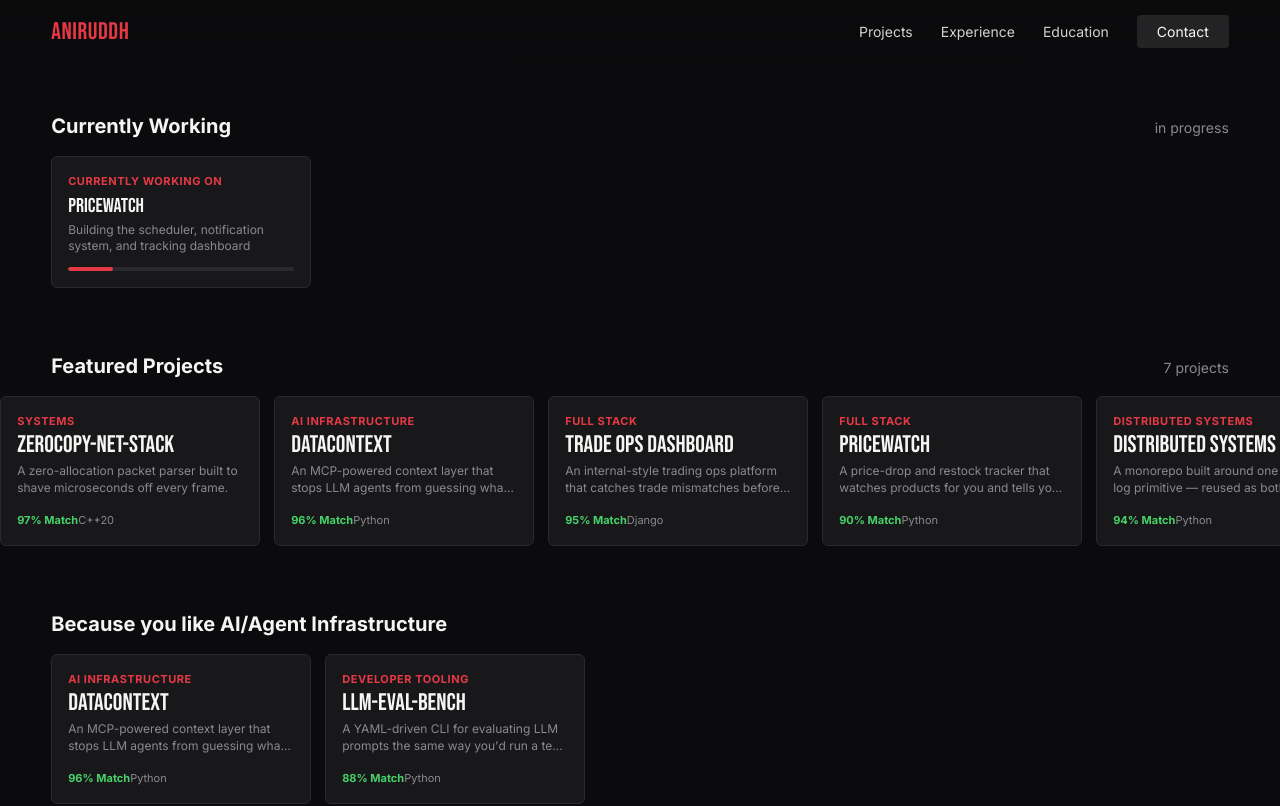
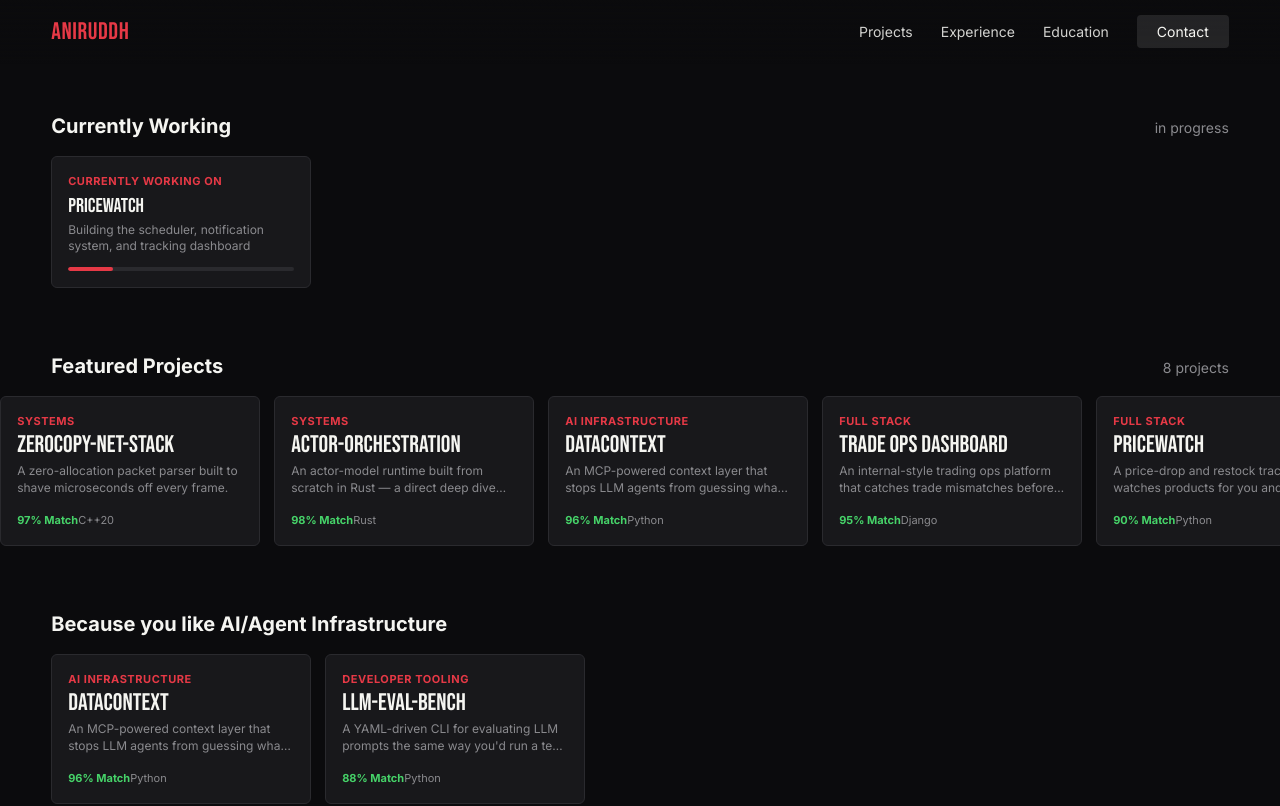
Before and after one commit to Aniruddhchilla2407/AniruddhChilla, a React (Vite) app: page /projects in a window 1280 px wide. Shown: the top 806 px of the page. Built offline with nearby package versions, Linux system fonts and the light colour scheme.

Commit message:
Actor-orchestration added

```diff
--- a/src/data.jsx
+++ b/src/data.jsx
@@ -31,6 +31,24 @@ export const PROJECTS = [
     ],
     stat: { value: "7.27M", label: "packets/sec" },
     github: "https://github.com/Aniruddhchilla2407/zerocopy-net-stack",
+  },
+    {
+    id: "pegboard-lite",
+    title: "Actor-orchestration",
+    category: "Systems",
+    stack: ["Rust", "Tokio", "Actor Model"],
+    match: 98,
+    logline: "An actor-model runtime built from scratch in Rust — a direct deep dive into the pattern behind Rivet's Pegboard.",
+    synopsis:
+      "A from-scratch actor orchestration runtime in Rust, built as a self-directed deep dive into the actor-supervisor pattern used in production distributed systems — designed to directly parallel Rivet's Pegboard, which orchestrates actors for game server infrastructure.",
+    highlights: [
+      "Isolated async actors with mailbox-based message passing (mpsc) and request/response via oneshot channels — no shared-memory state between actors",
+      "Panic-safe supervision using catch_unwind: crashed actors are detected, logged, and automatically restarted with fresh state via exponential backoff, without taking down other actors or the process",
+      "Generic Actor trait + registry (UUID → mailbox lookup) so any actor type can be spawned and supervised through one clean system API (spawn/send)",
+      "Verified with 11 passing unit + integration tests covering mailbox delivery, crash recovery, and multi-actor state isolation",
+    ],
+    stat: { value: "11", label: "unit + integration tests" },
+    github: "https://github.com/Aniruddhchilla2407/Actor-orchestration", // TODO: confirm this is the actual repo URL
   },
   {
     id: "datacontext",
--- a/src/pages/ProjectsPage.jsx
+++ b/src/pages/ProjectsPage.jsx
@@ -1,3 +1,34 @@
+// import { useState } from "react";
+// import Navbar from "../components/Navbar";
+// import Row from "../components/Row";
+// import ContinueWatching from "../components/ContinueWatching";
+// import Modal from "../components/Modal";
+// import Footer from "../components/Footer";
+// import { PROJECTS } from "../data";
+// export default function ProjectsPage() {
+//   const [activeId, setActiveId] = useState(null);
+//   const activeProject = PROJECTS.find((p) => p.id === activeId) || null;
+//   const systems = PROJECTS.filter((p) => ["Systems", "Distributed Systems"].includes(p.category));
+//   const concurrency = PROJECTS.filter((p) => ["Concurrency", "Developer Tooling"].includes(p.category));
+//   const fullstack = PROJECTS.filter((p) => p.category === "Full Stack");
+//   const aiInfra = PROJECTS.filter((p) => ["AI Infrastructure", "Developer Tooling"].includes(p.category));
+
+//   return (
+//     <div className="min-h-screen bg-bg text-text font-body">
+//       <Navbar />
+//       <main className="pt-[14vh] pb-[8vh]">
+//         <ContinueWatching />
+//         <Row title="Featured Projects" subtitle={`${PROJECTS.length} projects`} projects={PROJECTS} onOpen={setActiveId} />
+//         <Row title="Because you like AI/Agent Infrastructure" projects={aiInfra} onOpen={setActiveId} />
+//         <Row title="Because you like Full-Stack Tooling" projects={fullstack} onOpen={setActiveId} />
+//         <Row title="Because you like Systems Programming" projects={systems} onOpen={setActiveId} />
+//         <Row title="Because you like Concurrency & Infra" projects={concurrency} onOpen={setActiveId} />
+//       </main>
+//       <Footer />
+//       <Modal project={activeProject} onClose={() => setActiveId(null)} />
+//     </div>
+//   );
+// }
 import { useState } from "react";
 import Navbar from "../components/Navbar";
 import Row from "../components/Row";
@@ -6,24 +37,62 @@ import Modal from "../components/Modal";
 import Footer from "../components/Footer";
 import { PROJECTS } from "../data";
 
+// Add this
+export const HERO_PROJECT_ID = "pegboard-lite";
+
 export default function ProjectsPage() {
   const [activeId, setActiveId] = useState(null);
+
   const activeProject = PROJECTS.find((p) => p.id === activeId) || null;
-  const systems = PROJECTS.filter((p) => ["Systems", "Distributed Systems"].includes(p.category));
-  const concurrency = PROJECTS.filter((p) => ["Concurrency", "Developer Tooling"].includes(p.category));
-  const fullstack = PROJECTS.filter((p) => p.category === "Full Stack");
-  const aiInfra = PROJECTS.filter((p) => ["AI Infrastructure", "Developer Tooling"].includes(p.category));
+
+  // Systems projects
+  const systems = PROJECTS.filter((p) =>
+    ["Systems", "Distributed Systems"].includes(p.category)
+  );
+
+  const concurrency = PROJECTS.filter((p) =>
+    ["Concurrency", "Developer Tooling"].includes(p.category)
+  );
+
+  const fullstack = PROJECTS.filter(
+    (p) => p.category === "Full Stack"
+  );
+
+  const aiInfra = PROJECTS.filter((p) =>
+    ["AI Infrastructure", "Developer Tooling"].includes(p.category)
+  );
 
   return (
     <div className="min-h-screen bg-bg text-text font-body">
       <Navbar />
       <main className="pt-[14vh] pb-[8vh]">
         <ContinueWatching />
-        <Row title="Featured Projects" subtitle={`${PROJECTS.length} projects`} projects={PROJECTS} onOpen={setActiveId} />
-        <Row title="Because you like AI/Agent Infrastructure" projects={aiInfra} onOpen={setActiveId} />
-        <Row title="Because you like Full-Stack Tooling" projects={fullstack} onOpen={setActiveId} />
-        <Row title="Because you like Systems Programming" projects={systems} onOpen={setActiveId} />
-        <Row title="Because you like Concurrency & Infra" projects={concurrency} onOpen={setActiveId} />
+        <Row
+          title="Featured Projects"
+          subtitle={`${PROJECTS.length} projects`}
+          projects={PROJECTS}
+          onOpen={setActiveId}
+        />
+        <Row
+          title="Because you like AI/Agent Infrastructure"
+          projects={aiInfra}
+          onOpen={setActiveId}
+        />
+        <Row
+          title="Because you like Full-Stack Tooling"
+          projects={fullstack}
+          onOpen={setActiveId}
+        />
+        <Row
+          title="Because you like Systems Programming"
+          projects={systems}
+          onOpen={setActiveId}
+        />
+        <Row
+          title="Because you like Concurrency & Infra"
+          projects={concurrency}
+          onOpen={setActiveId}
+        />
       </main>
       <Footer />
       <Modal project={activeProject} onClose={() => setActiveId(null)} />
```
